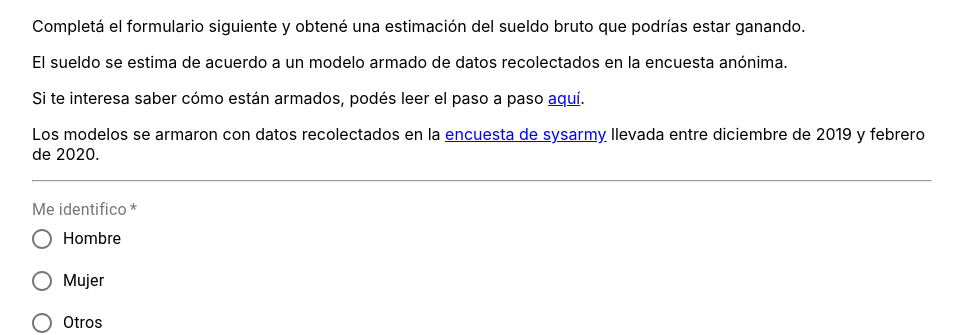
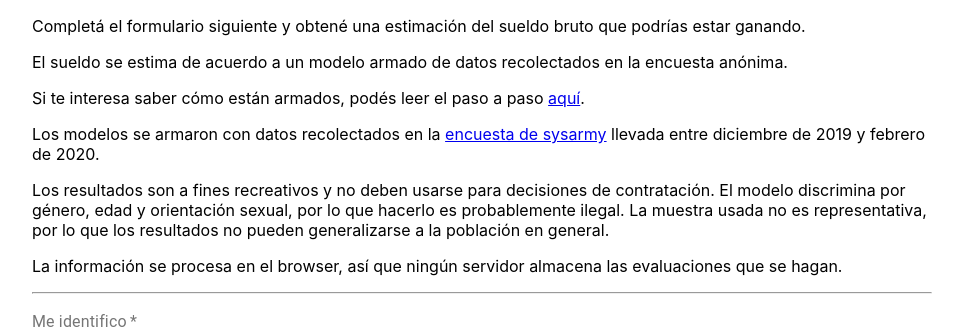
Before and after one commit to seppo0010/sysarmy-sueldos-2020.1, a React (Create React App) app in the folder simulacion/: page / in a window 1280 px wide. Shown: the top 335 px of the page, without its empty margins (158-1121 px from the left). Built offline with nearby package versions, Linux system fonts and the light colour scheme; no server answers.

Commit message:
Disclaimer

```diff
--- a/simulacion/src/App.js
+++ b/simulacion/src/App.js
@@ -191,6 +191,8 @@ class App extends Component {
         <p>El sueldo se estima de acuerdo a un modelo armado de datos recolectados en la encuesta an&oacute;nima.</p>
         <p>Si te interesa saber c&oacute;mo est&aacute;n armados, pod&eacute;s leer el paso a paso <a href="https://github.com/seppo0010/sysarmy-sueldos-2020.1/blob/master/text/prediccion-de-sueldo/README.md" target="_blank" rel="noopener noreferrer">aqu&iacute;</a>.</p>
         <p>Los modelos se armaron con datos recolectados en la <a href="https://sysarmy.com/blog/posts/resultados-de-la-encuesta-de-sueldos-2020-1/" target="_blank" rel="noopener noreferrer">encuesta de sysarmy</a> llevada entre diciembre de 2019 y febrero de 2020.</p>
+        <p>Los resultados son a fines recreativos y no deben usarse para decisiones de contratación. El modelo discrimina por género, edad y orientación sexual, por lo que hacerlo es probablemente ilegal. La muestra usada no es representativa, por lo que los resultados no pueden generalizarse a la población en general.</p>
+        <p>La información se procesa en el browser, así que ningún servidor almacena las evaluaciones que se hagan.</p>
         <hr/>
         <div>
           <FormControl component="fieldset" required className="form-element">
```
